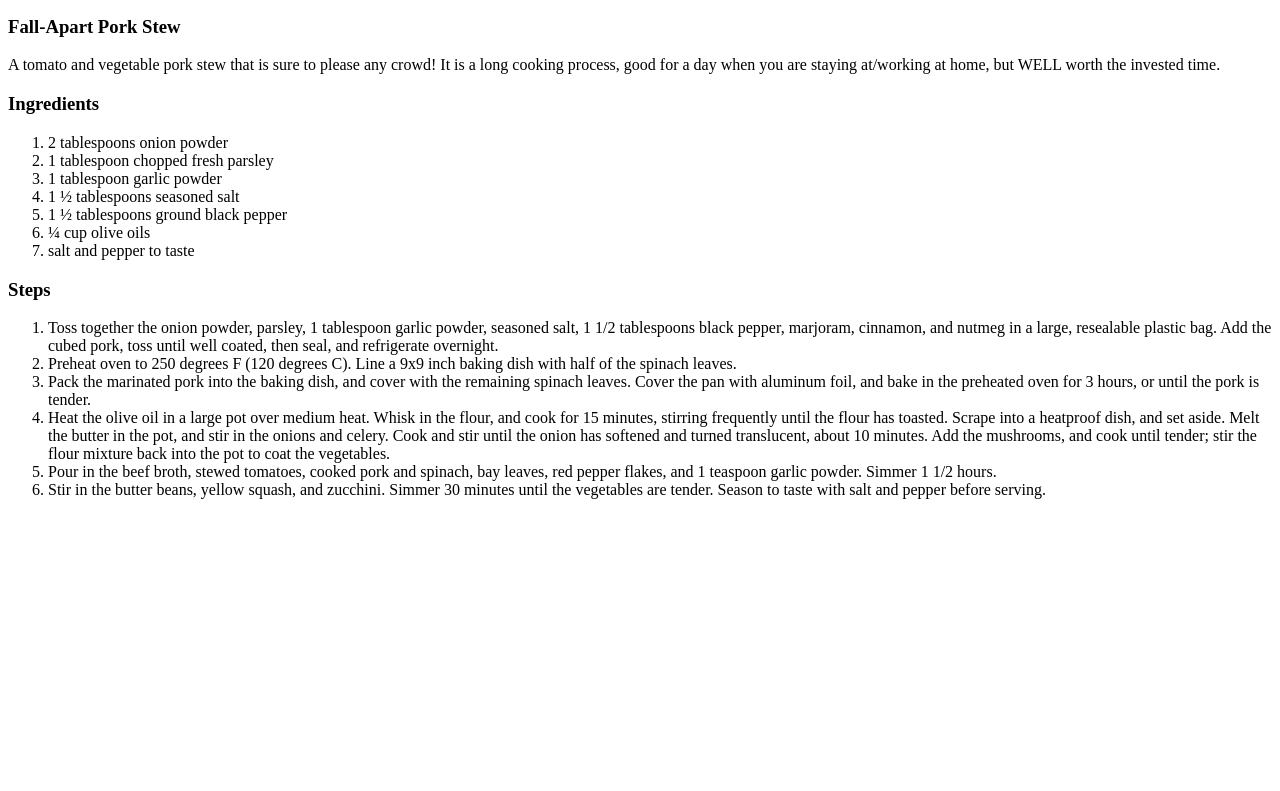
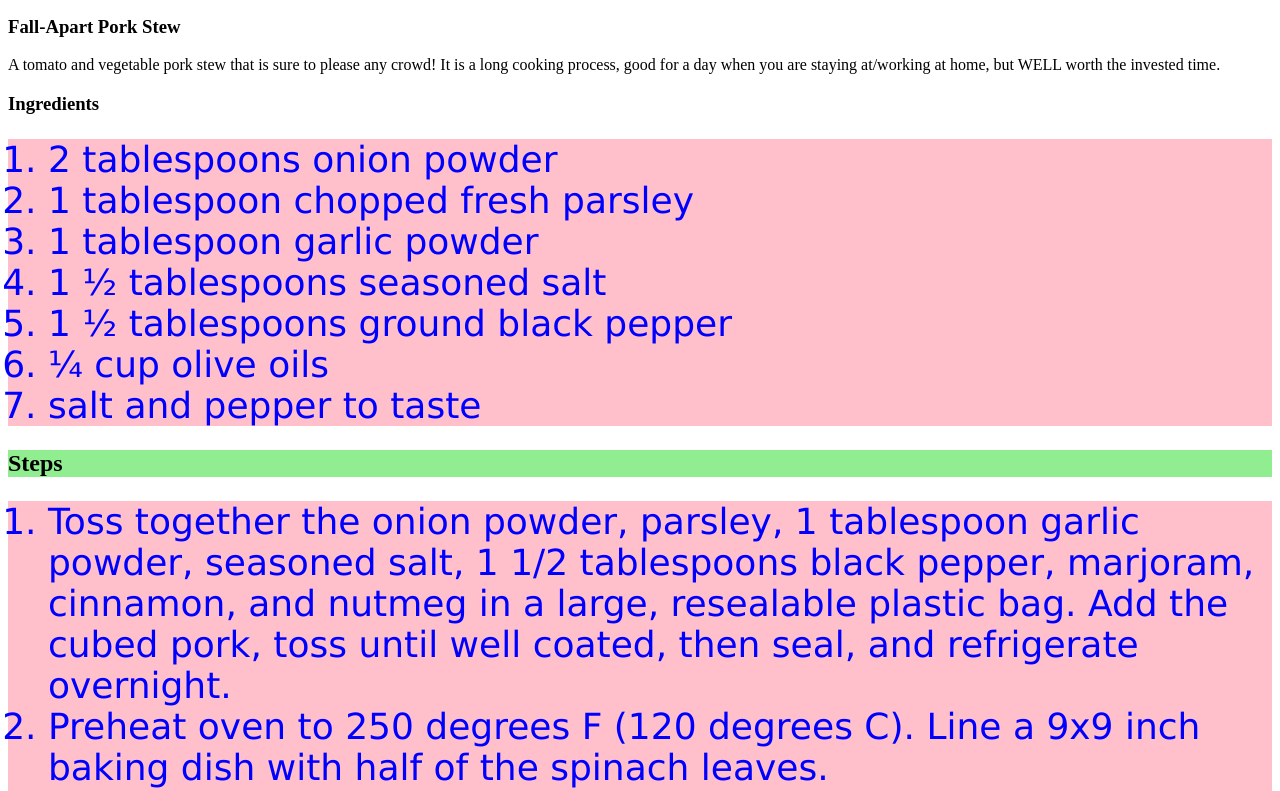
Before and after one commit to Thisisfredo/odin-recipes, a plain HTML site: page recipes/pork-stew.html in a window 1280 px wide. Shown: the part 29-820 px from the top of the page. Drawn offline with Linux system fonts and the light colour scheme.

Commit message:
added css to the existing html files

```diff
--- a/recipes/pork-stew.html
+++ b/recipes/pork-stew.html
@@ -1,3 +1,4 @@
+<link rel="stylesheet" type="text/css" href="styles.css" />
 <img src="pork.jpg" alt="bowl of pork soup"/>
 <h3>Fall-Apart Pork Stew</h3>
 <p>A tomato and vegetable pork stew that is sure to please any crowd! It is a long cooking process, good for a day when you are staying at/working at home, but WELL worth the invested time.</p>
@@ -12,7 +13,7 @@
     <li>salt and pepper to taste</li>
 </ol>
 
-<h3>Steps</h3>
+<h3 class="steps">Steps</h3>
 <ol>
     <li>Toss together the onion powder, parsley, 1 tablespoon garlic powder, seasoned salt, 1 1/2 tablespoons black pepper, marjoram, cinnamon, and nutmeg in a large, resealable plastic bag. Add the cubed pork, toss until well coated, then seal, and refrigerate overnight. </li>
     <li>Preheat oven to 250 degrees F (120 degrees C). Line a 9x9 inch baking dish with half of the spinach leaves. </li>
--- /dev/null
+++ b/recipes/styles.css
@@ -0,0 +1,15 @@
+ol{
+    background-color: pink;
+    font-family: Verdana, DejaVu Sans, sans-serif;
+    font-size: 24px;
+}
+
+li{
+    color: blue;
+    font-size: 36px;
+}
+.steps{
+    background-color: lightgreen;
+    font-size: 24px;
+    font-weight: bold;
+}
```
Also changed, not shown: index.html (+1 -0 lines), recipes/coconut-soup.html (+1 -0 lines).
